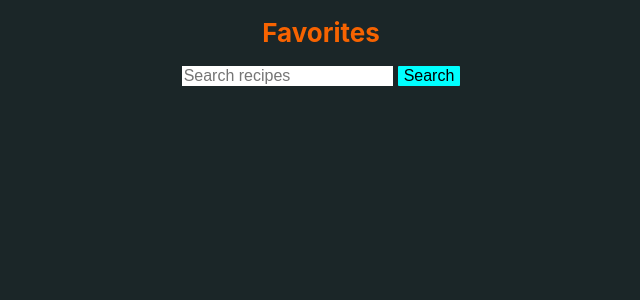
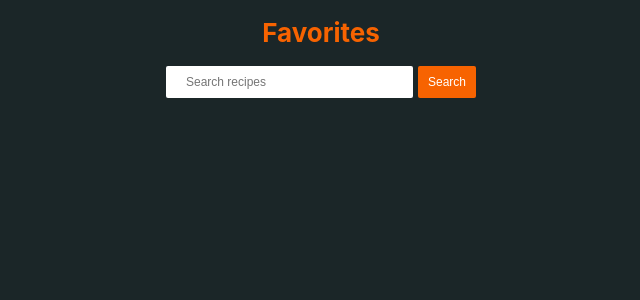
Before and after one commit to diankartika/OLC-FoodMenuApp, a React (Create React App) app: page / in a window 1280 px wide. Shown: the top 300 px of the page, without its empty margins (319-959 px from the left). Built offline with nearby package versions, Linux system fonts and the light colour scheme.

Commit message:
update 2

```diff
--- a/src/SearchCard.css
+++ b/src/SearchCard.css
@@ -1,7 +1,11 @@
-.input-col {
-    font-size: 16px;
+input {
+    font-size: 12px;
     border: none;
+    padding-top: 9px;
+    padding-bottom: 9px;
+    padding-left: 20px;
     margin-right: 5px;
+    border-radius: 2px;
 }
 
 .SearchCard {
@@ -11,8 +15,10 @@
 }
 
 button {
-    background-color: aqua;
+    background-color: #f76301;
+    color: white;
     border: none;
-    border-radius: 1px;
-    font-size: 16px;
+    padding: 9px 10px 9px 10px;
+    border-radius: 2px;
+    font-size: 12px;
 }
--- a/src/SearchCard.js
+++ b/src/SearchCard.js
@@ -12,7 +12,7 @@ const SearchCard = () => {
 
     return (
         <form className='SearchCard'>
-            <input className='input-col' type='text' onChange={handleInputChange} value={inputValue} placeholder='Search recipes'></input>
+            <input className='input-col' type='text' onChange={handleInputChange} value={inputValue} placeholder ='Search recipes' size='30'></input>
             <button type='submit'>Search</button>
         </form>
 
```
